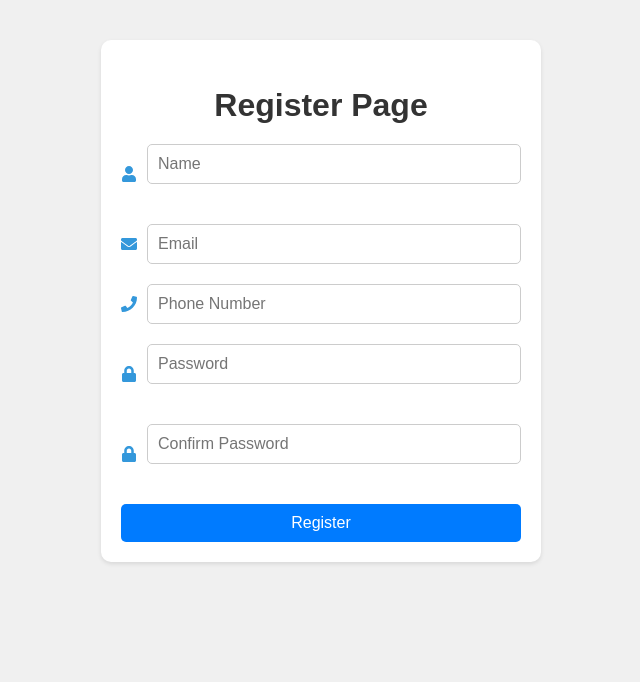
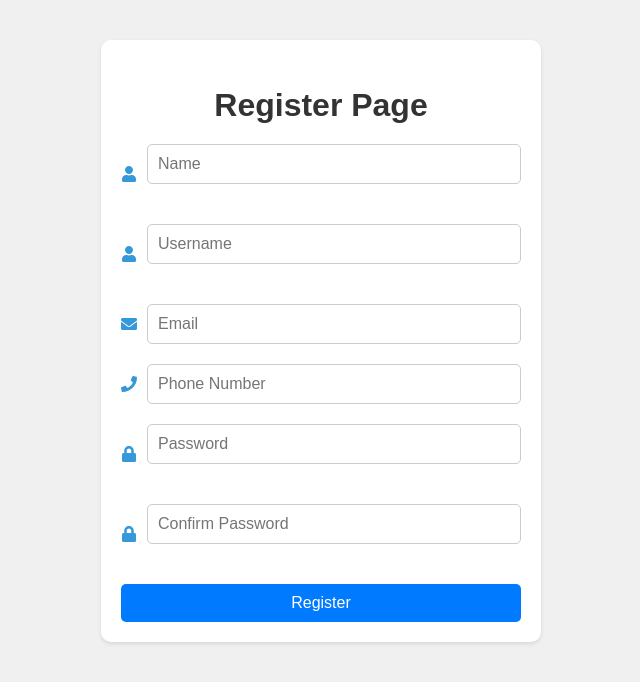
Before and after one commit to nayanatara07/tara-s_recipe_haven, a React (Create React App) app in the folder Frontend/: page /register in a window 1280 px wide. Shown: the top 682 px of the page, without its empty margins (319-959 px from the left). Built offline with nearby package versions, Linux system fonts and the light colour scheme.

Commit message:
pusinh backend

```diff
--- a/Frontend/package.json
+++ b/Frontend/package.json
@@ -4,6 +4,8 @@
   "private": true,
   "dependencies": {
     "@reduxjs/toolkit": "^2.2.5",
+    "axios": "^1.7.2",
+    "cors": "^2.8.5",
     "cra-template": "1.2.0",
     "react": "^18.3.1",
     "react-dom": "^18.3.1",
--- a/Frontend/src/Components/AppContent.js
+++ b/Frontend/src/Components/AppContent.js
@@ -18,8 +18,11 @@ const AppContent = ({ onLogout }) => {
     setLoading(true);
     try {
       const response = await fetch(`https://forkify-api.herokuapp.com/api/search?q=${searchQuery}`);
+      if (!response.ok) {
+        throw new Error('Failed to fetch recipes');
+      }
       const data = await response.json();
-      if (data && data.recipes) {
+      if (data.recipes.length > 0) {
         setRecipes(data.recipes);
         setError('');
       } else {
@@ -63,14 +66,16 @@ const AppContent = ({ onLogout }) => {
       {loading ? (
         <p className="loading">Loading...</p>
       ) : error ? (
-        <p className="loading">{error}</p>
+        <p className="error">{error}</p>
       ) : (
         <div className="recipe-container">
           {recipes.length > 0 ? (
             recipes.map((recipe) => (
               <RecipeCard key={recipe.recipe_id} recipe={recipe} onAddToCart={() => handleAddToCart(recipe)} />
             ))
-          ) : null}
+          ) : (
+            <p>No recipes found</p>
+          )}
         </div>
       )}
     </div>
--- a/Frontend/src/Components/LoginPage.js
+++ b/Frontend/src/Components/LoginPage.js
@@ -4,20 +4,41 @@ import './Login.css';
 import { FaUser, FaLock } from 'react-icons/fa';
 
 const LoginPage = ({ onLogin }) => {
-  const [name, setName] = useState('');
+  const [username, setUsername] = useState('');
   const [password, setPassword] = useState('');
   const [error, setError] = useState('');
   const navigate = useNavigate();
 
-  const handleLogin = () => {
-    if (name === '' || password === '') {
-      setError('Name and password are required');
+  const handleLogin = async () => {
+    if (username === '' || password === '') {
+      setError('Username and password are required');
       return;
     }
 
     setError('');
-    onLogin({ name, password });
-    navigate('/app');
+
+    try {
+      const response = await fetch('http://localhost:5000/api/auth/login', {
+        method: 'POST',
+        headers: {
+          'Content-Type': 'application/json',
+        },
+        body: JSON.stringify({ username, password }),
+      });
+
+      console.log('Response status:', response.status);
+
+      if (response.ok) {
+        onLogin({ username, password });
+        navigate('/app');
+      } else {
+        const data = await response.json();
+        setError(data.message);
+      }
+    } catch (error) {
+      console.error('Error logging in:', error);
+      setError('Server error. Please try again later.');
+    }
   };
 
   return (
@@ -28,9 +49,9 @@ const LoginPage = ({ onLogin }) => {
         <FaUser className="input-icon" />
         <input
           type="text"
-          placeholder="Name"
-          value={name}
-          onChange={(e) => setName(e.target.value)}
+          placeholder="Username"
+          value={username}
+          onChange={(e) => setUsername(e.target.value)}
         />
       </div>
       <div className="input-container">
--- a/Frontend/src/Components/Register.js
+++ b/Frontend/src/Components/Register.js
@@ -5,6 +5,7 @@ import { FaUser, FaLock, FaEnvelope, FaPhone } from 'react-icons/fa';
 
 const RegisterPage = ({ onRegister }) => {
   const [name, setName] = useState('');
+  const [username, setUsername] = useState('');
   const [email, setEmail] = useState('');
   const [phone, setPhone] = useState('');
   const [password, setPassword] = useState('');
@@ -12,8 +13,8 @@ const RegisterPage = ({ onRegister }) => {
   const [error, setError] = useState('');
   const navigate = useNavigate();
 
-  const handleRegister = () => {
-    if (name === '' || email === '' || phone === '' || password === '' || confirmPassword === '') {
+  const handleRegister = async () => {
+    if (name === '' || username === '' || email === '' || phone === '' || password === '' || confirmPassword === '') {
       setError('All fields are required');
       return;
     }
@@ -29,8 +30,28 @@ const RegisterPage = ({ onRegister }) => {
     }
 
     setError('');
-    onRegister({ name, email, phone, password });
-    navigate('/login');
+
+    try {
+      const response = await fetch('http://localhost:5000/api/auth/register', {
+        method: 'POST',
+        headers: {
+          'Content-Type': 'application/json',
+        },
+        body: JSON.stringify({ name, username, email, phone, password }),
+      });
+
+      console.log('Response status:', response.status);
+
+      if (response.ok) {
+        navigate('/login');
+      } else {
+        const data = await response.json();
+        setError(data.message);
+      }
+    } catch (error) {
+      console.error('Error registering:', error);
+      setError('Server error. Please try again later.');
+    }
   };
 
   return (
@@ -44,6 +65,15 @@ const RegisterPage = ({ onRegister }) => {
           placeholder="Name"
           value={name}
           onChange={(e) => setName(e.target.value)}
+        />
+      </div>
+      <div className="input-container">
+        <FaUser className="input-icon" />
+        <input
+          type="text"
+          placeholder="Username"
+          value={username}
+          onChange={(e) => setUsername(e.target.value)}
         />
       </div>
       <div className="input-container">
```
Also changed, not shown: Frontend/src/index.js (+4 -7 lines), 1 other file (tests, documents, lock files or other folders).
